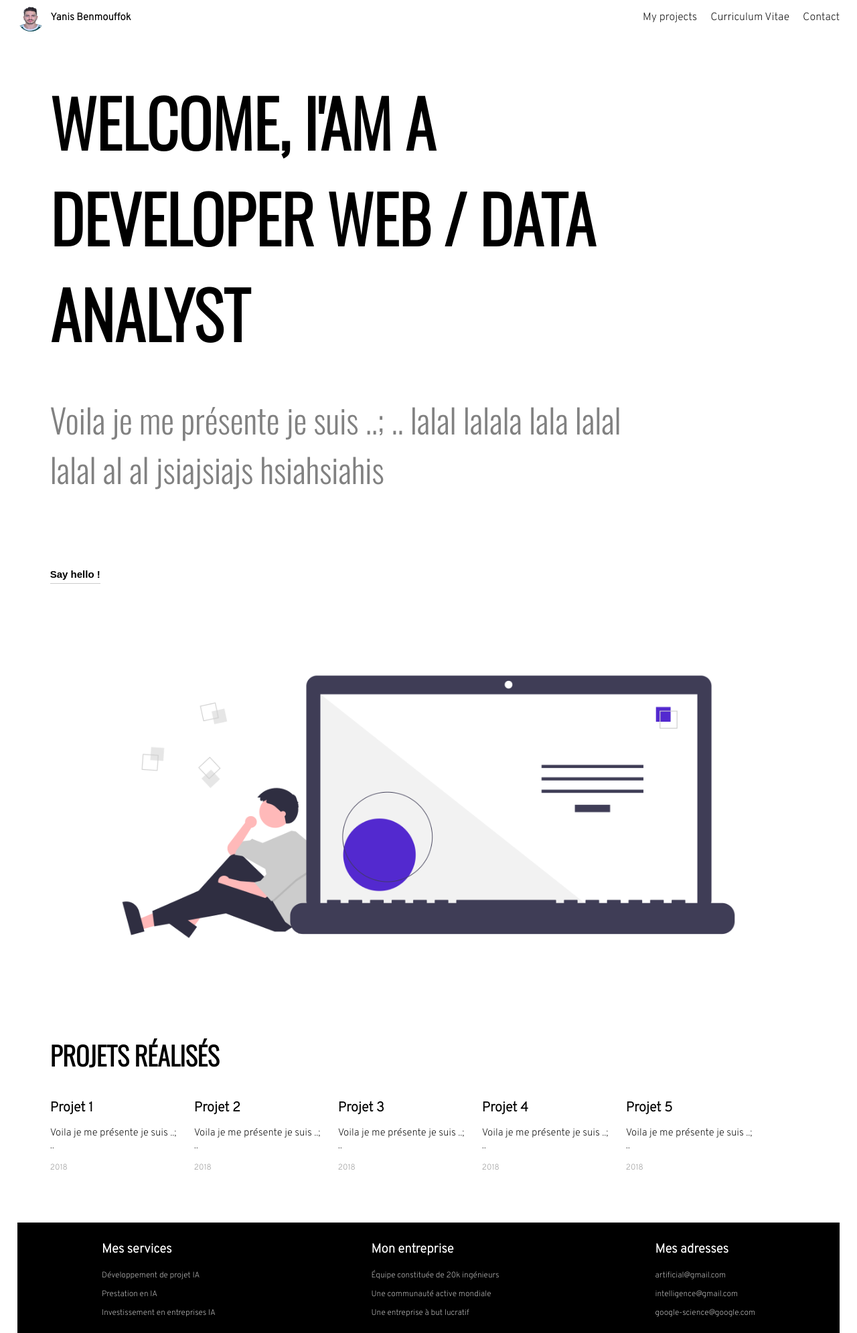
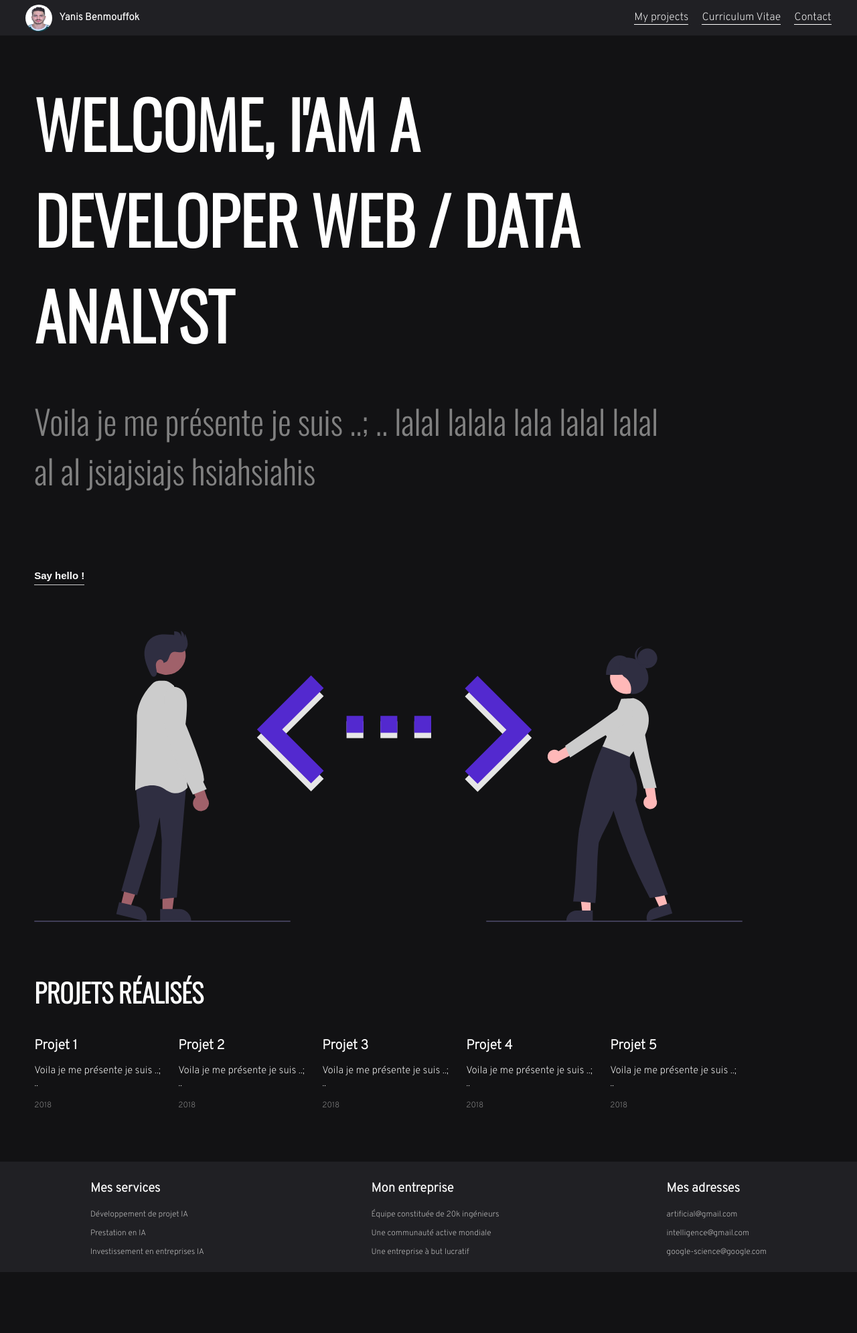
Before and after one commit to frappu2907/portfolio, a PHP site: page / in a window 1280 px wide. Shown: the whole page at 67% size. After the commit the page ends 1900 px from the top, so only its background shows below. Run offline with PHP 8.4, Linux system fonts and the light colour scheme.

Commit message:
first try

```diff
--- a/index.html
+++ b/index.html
@@ -34,7 +34,7 @@
             </button>
         </header>
         <section class="presentation-image">
-            <img src="images/photo_home.png" alt="developer image">
+            <img src="/Users/yanis/Desktop/site-portfolio/portfolio/images/code_typing.svg" alt="developer image">
         </section>
         <section class="projects-section">
             <h1>Projets réalisés</h1>
--- a/style.css
+++ b/style.css
@@ -1,16 +1,19 @@
 @import url('https://fonts.googleapis.com/css2?family=Oswald:wght@300&family=Overpass:wght@200&display=swap');
 
 body {
-    padding: 0 2%;
+    padding: 0 0%;
     margin: 0;
     font-family: 'Overpass', sans-serif;
+    color : white;
+    background-color: #121214;
 }
 nav {
+    padding: 0 3%;
     display: flex;
     flex-wrap: wrap;
     justify-content: space-between;
     align-items: center;
-    background-color: white;
+    background-color: #202024;
     position: sticky;
     top: O;
 
@@ -44,7 +47,8 @@ nav ul li {
 
 }
 nav ul li:hover {
-    border-bottom-color: black;
+    border-bottom-color: #5329cf;
+    color: #5329cf;
 }
 .page-content {
     margin: 4%;
@@ -74,10 +78,11 @@ nav ul li:hover {
 	padding-bottom: 5px;
 	border-bottom: 1px solid #ccc;
 	cursor: pointer;
+    color: white
 }
 .page-content header button:hover {
-    color : #ccc;
-    border-bottom-color: black;
+    color : #5329cf;
+    border-bottom-color: #5329cf;
 }
 .page-content .presentation-image {
     margin-top: 5%;
@@ -125,7 +130,7 @@ footer {
 	flex-wrap: wrap;
 	justify-content: space-around;
 	padding: 10px;
-	background-color: #000;
+	background-color: #202024;
 	color: white;
 }
 footer .colonne p {
```
Also changed, not shown: images/code_typing.svg (added).
